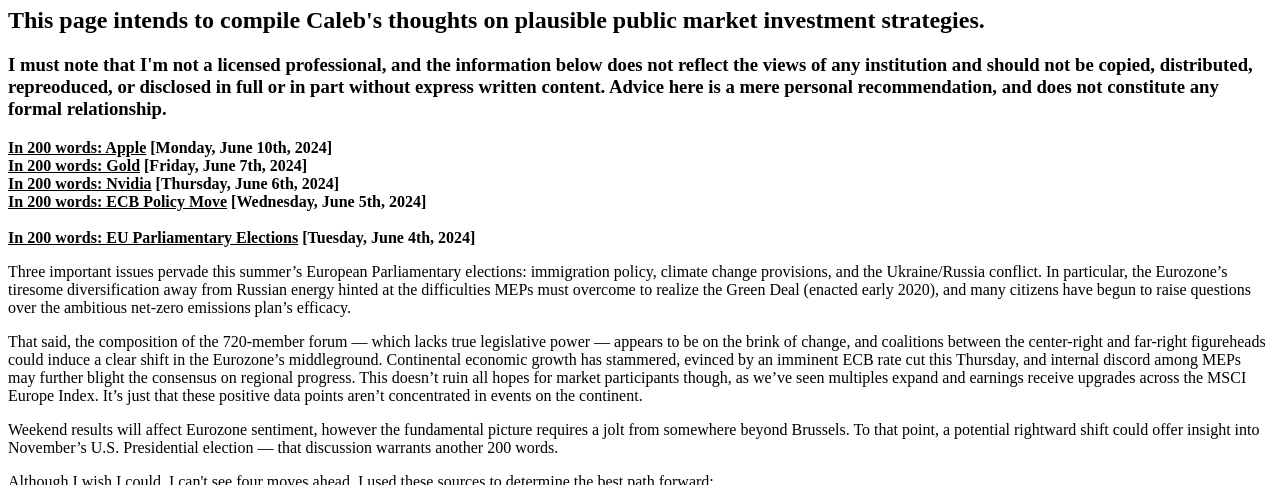
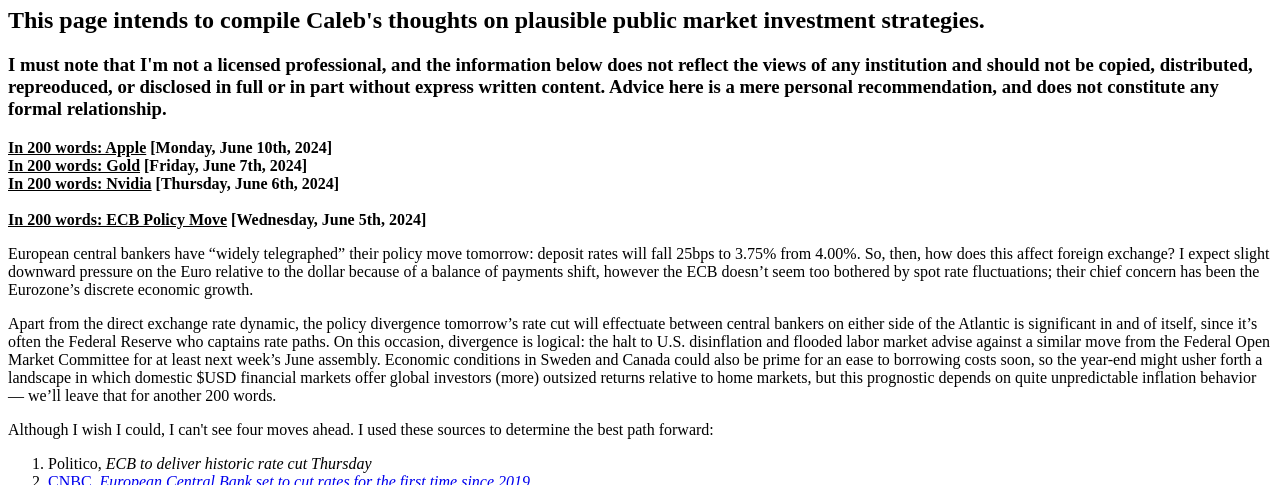
Before and after one commit to calebkashes/site, a plain HTML site: page chessboard.html in a window 1280 px wide. Shown: the part 73-558 px from the top of the page. Drawn offline with Linux system fonts and the light colour scheme.

Commit message:
Wednesday, june 12th

```diff
--- a/chessboard.html
+++ b/chessboard.html
@@ -23,7 +23,28 @@
         <b> <u> In 200 words: Apple</u> [Monday, June 10th, 2024] </b> <br>
         <b> <u> In 200 words: Gold</u> [Friday, June 7th, 2024] </b> <br>
         <b> <u> In 200 words: Nvidia</u> [Thursday, June 6th, 2024] </b> <br>
-        <b> <u> In 200 words: ECB Policy Move</u> [Wednesday, June 5th, 2024] </b> <br>
+        <br> <b> <u> In 200 words: ECB Policy Move</u> [Wednesday, June 5th, 2024] </b> <br>
+
+        <p>
+
+            European central bankers have “widely telegraphed” their policy move tomorrow: deposit rates will fall 25bps to 3.75% from 4.00%. So, then, how does this affect foreign exchange? I expect slight downward pressure on the Euro relative to the dollar because of a balance of payments shift, however the ECB doesn’t seem too bothered by spot rate fluctuations; their chief concern has been the Eurozone’s discrete economic growth.
+        </p>
+
+        <p>
+
+            Apart from the direct exchange rate dynamic, the policy divergence tomorrow’s rate cut will effectuate between central bankers on either side of the Atlantic is significant in and of itself, since it’s often the Federal Reserve who captains rate paths. On this occasion, divergence is logical: the halt to U.S. disinflation and flooded labor market advise against a similar move from the Federal Open Market Committee for at least next week’s June assembly. Economic conditions in Sweden and Canada could also be prime for an ease to borrowing costs soon, so the year-end might usher forth a landscape in which domestic $USD financial markets offer global investors (more) outsized returns relative to home markets, but this prognostic depends on quite unpredictable inflation behavior— we’ll leave that for another 200 words.
+        </p>
+
+        <p>
+
+            Although I wish I could, I can't see four moves ahead. I used these sources to determine the best path forward:
+            <ol>
+                <li> <a href="https://www.politico.eu/article/european-central-bank-historic-rate-cut-christine-lagarde/"></a> Politico, <i> ECB to deliver historic rate cut Thursday</i> </li>
+                <li> <a href="https://www.cnbc.com/2024/06/05/european-central-bank-set-to-cut-rates-for-the-first-time-since-2019.html"> CNBC, <i> European Central Bank set to cut rates for the first time since 2019</i> </a> </li>
+                <li> <a href="https://podcasts.apple.com/us/podcast/central-bank-divergence-why-its-happening-and-why-it/id948913991?i=1000657749687"> Apple Podcasts [Goldman Sachs Exchanges], <i> Central bank divergence: Why it's happening and why it matters</i> </a> </li>
+            </ol>
+        </p>
+
         <br> <b> <u> In 200 words: EU Parliamentary Elections</u> [Tuesday, June 4th, 2024] </b> <br>
 
         <p>
```
